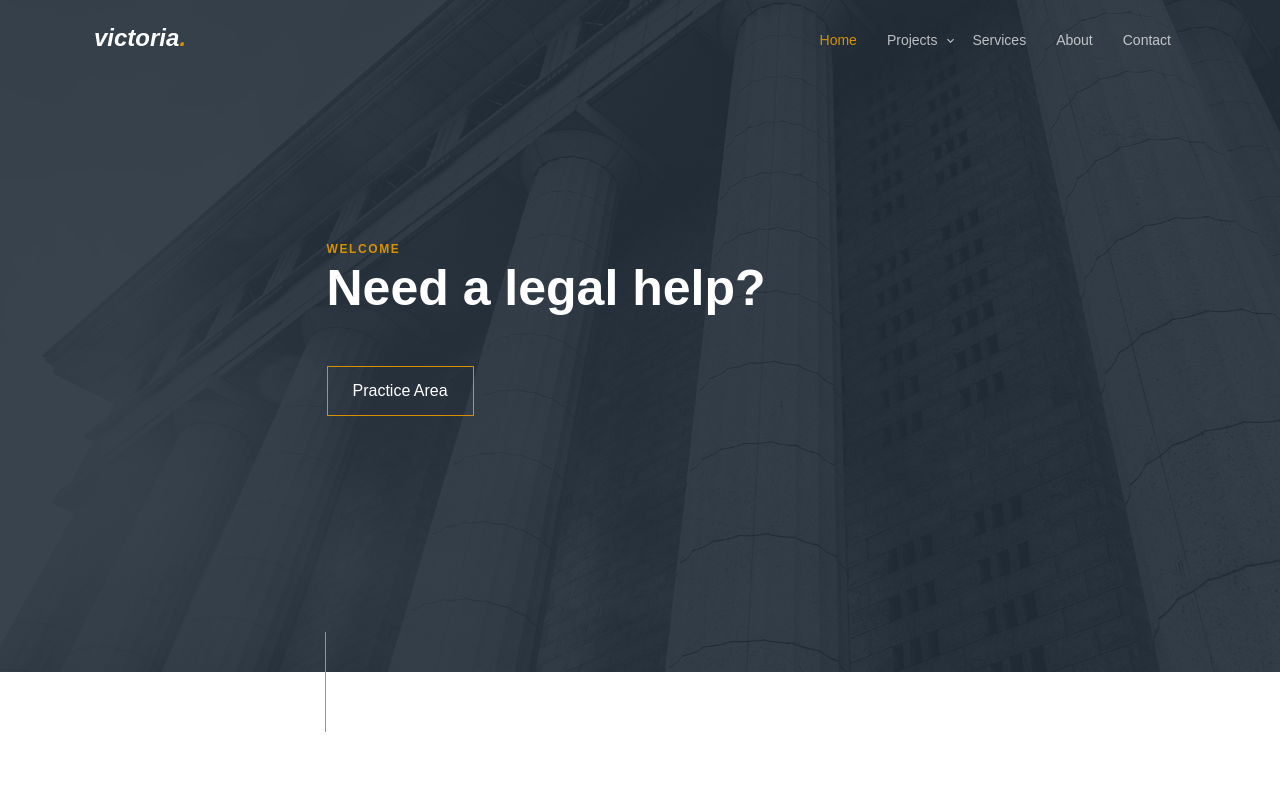
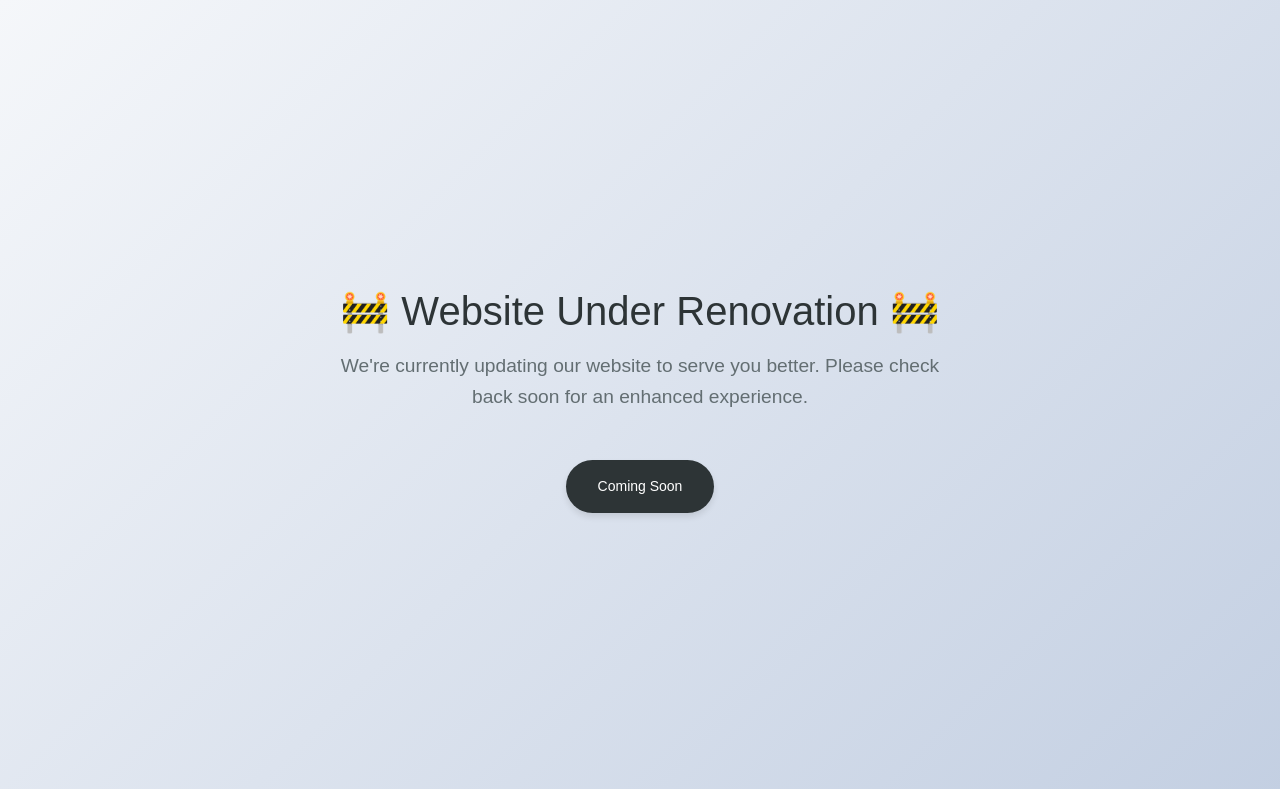
Before and after one commit to kiidbrian/vicky-portfolio, a Next.js app: page / in a window 1280 px wide. Shown: the top 789 px of the page. Built offline with nearby package versions, Linux system fonts and the light colour scheme.

Commit message:
website under renovation

```diff
--- a/src/app/layout.tsx
+++ b/src/app/layout.tsx
@@ -41,6 +41,45 @@ export default function RootLayout({
   return (
     <html lang="en">
       <body>
+        {/* Site under renovation message */}
+        <div style={{
+          height: '100vh',
+          display: 'flex',
+          flexDirection: 'column',
+          justifyContent: 'center',
+          alignItems: 'center',
+          background: 'linear-gradient(135deg, #f5f7fa 0%, #c3cfe2 100%)',
+          padding: '20px',
+          textAlign: 'center'
+        }}>
+          <h1 style={{
+            fontSize: '2.5rem',
+            marginBottom: '1rem',
+            color: '#2d3436'
+          }}>
+            🚧 Website Under Renovation 🚧
+          </h1>
+          <p style={{
+            fontSize: '1.2rem',
+            maxWidth: '600px',
+            lineHeight: '1.6',
+            color: '#636e72'
+          }}>
+            We're currently updating our website to serve you better.
+            Please check back soon for an enhanced experience.
+          </p>
+          <div style={{
+            marginTop: '2rem',
+            padding: '1rem 2rem',
+            background: '#2d3436',
+            color: 'white',
+            borderRadius: '30px',
+            boxShadow: '0 4px 6px rgba(0,0,0,0.1)'
+          }}>
+            Coming Soon
+          </div>
+        </div>
+        {/* Commented out original code
         <div className="site-mobile-menu site-navbar-target">
           <div className="site-mobile-menu-header">
             <div className="site-mobile-menu-close">
@@ -52,6 +91,7 @@ export default function RootLayout({
         <PageLayout>{children}</PageLayout>
         <Preloader />
         <BootstrapWrapper />
+        */}
       </body>
     </html>
   );
```
